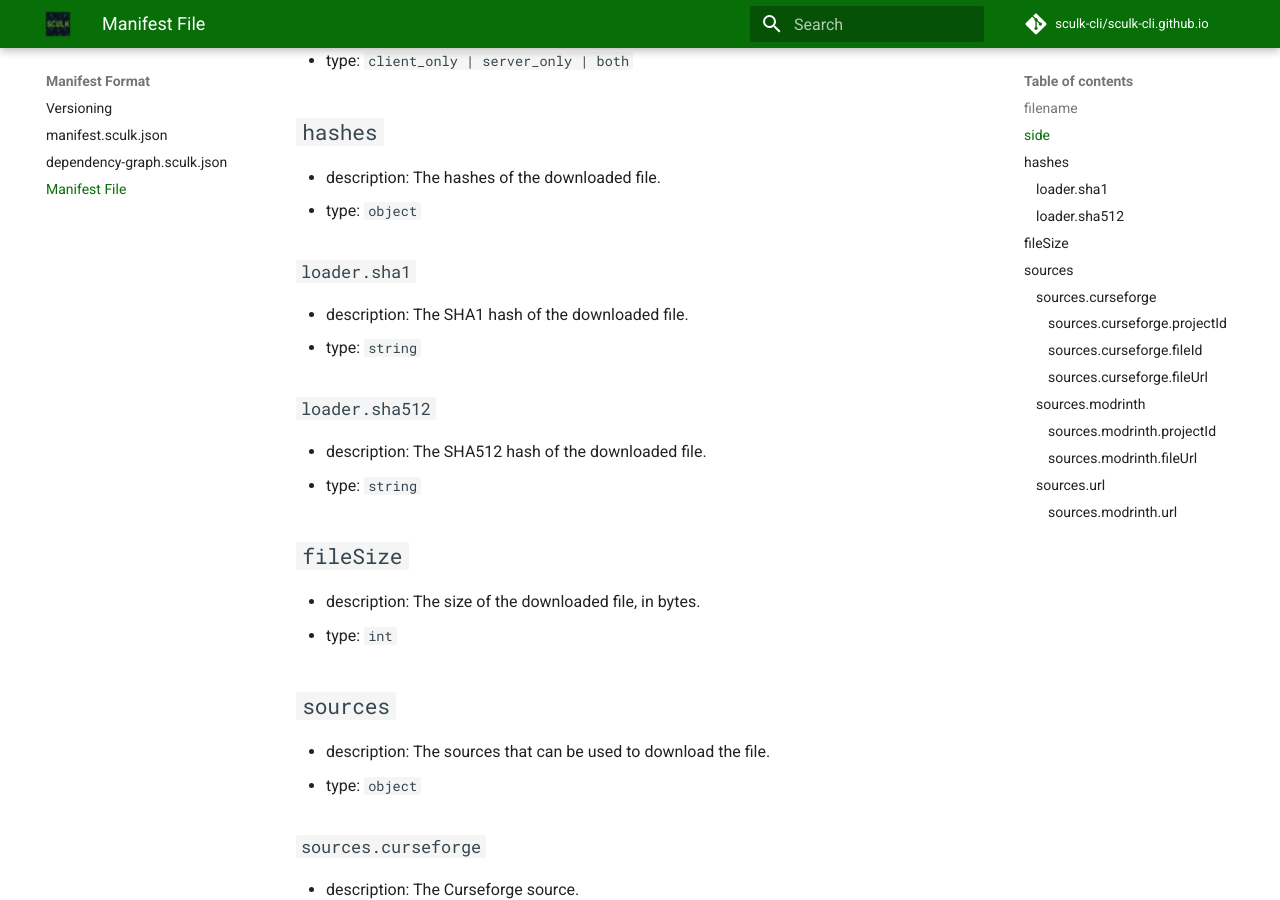
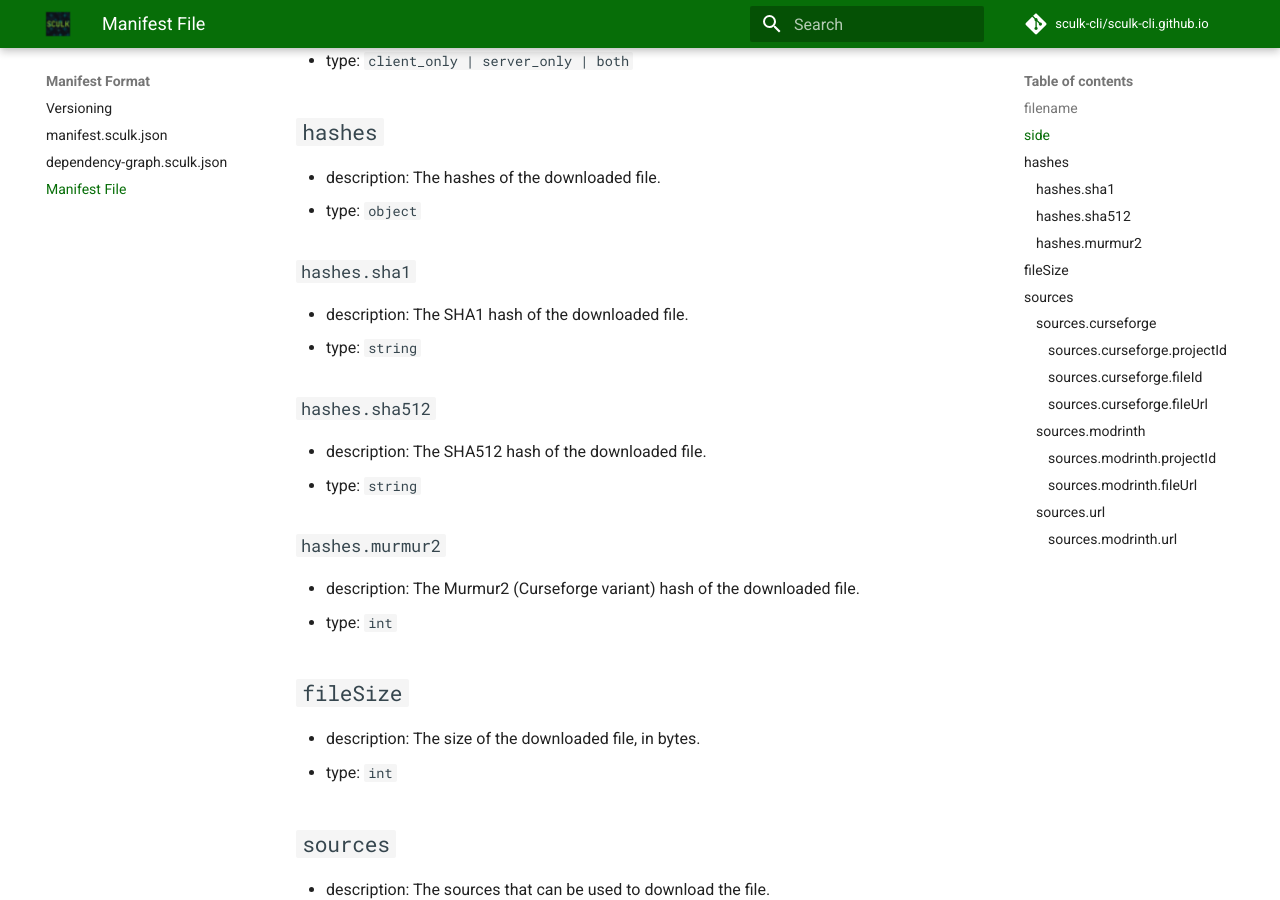
Before and after one commit to sculk-cli/sculk-cli.github.io, an MkDocs documentation site: the page built from docs/manifest-format/manifest-file.md, in a window 1280 px wide and 900 px high, scrolled down 472 px. Built offline with MkDocs 1.6.1 and Material for MkDocs 9.7.7, drawn with Linux system fonts in a browser that asks for light colours; comment, search, counter and statistics services are not loaded.

Commit message:
feat: add autogenerated docs (need updating with actually useful stuff)

```diff
--- a/docs/manifest-format/manifest-file.md
+++ b/docs/manifest-format/manifest-file.md
@@ -17,15 +17,20 @@ A manifest file is any file that ends with `.sculk.json` and is not the root man
 - description: The hashes of the downloaded file.
 - type: `object`
 
-### `loader.sha1`
+### `hashes.sha1`
 
 - description: The SHA1 hash of the downloaded file.
 - type: `string`
 
-### `loader.sha512`
+### `hashes.sha512`
 
 - description: The SHA512 hash of the downloaded file.
 - type: `string`
+
+### `hashes.murmur2`
+
+- description: The Murmur2 (Curseforge variant) hash of the downloaded file.
+- type: `int`
 
 ## `fileSize`
 
```
Also changed, not shown: docs/commands/add/curseforge.md (+1 -0 lines), docs/commands/add/modrinth.md (+1 -0 lines), docs/commands/add/url.md (+1 -0 lines), docs/commands/export/curseforge.md (+1 -0 lines), docs/commands/export/modrinth.md (+1 -0 lines), docs/commands/import/curseforge.md (+1 -0 lines), docs/commands/import/modrinth.md (+1 -0 lines), docs/commands/init.md (+1 -0 lines), docs/commands/install.md (+1 -0 lines), docs/commands/link.md (added, +1 -0 lines), docs/commands/migrate.md (added, +1 -0 lines), docs/commands/modlist.md (+1 -0 lines), docs/commands/remove.md (+1 -0 lines), docs/commands/update.md (added, +1 -0 lines), 4 more files.
